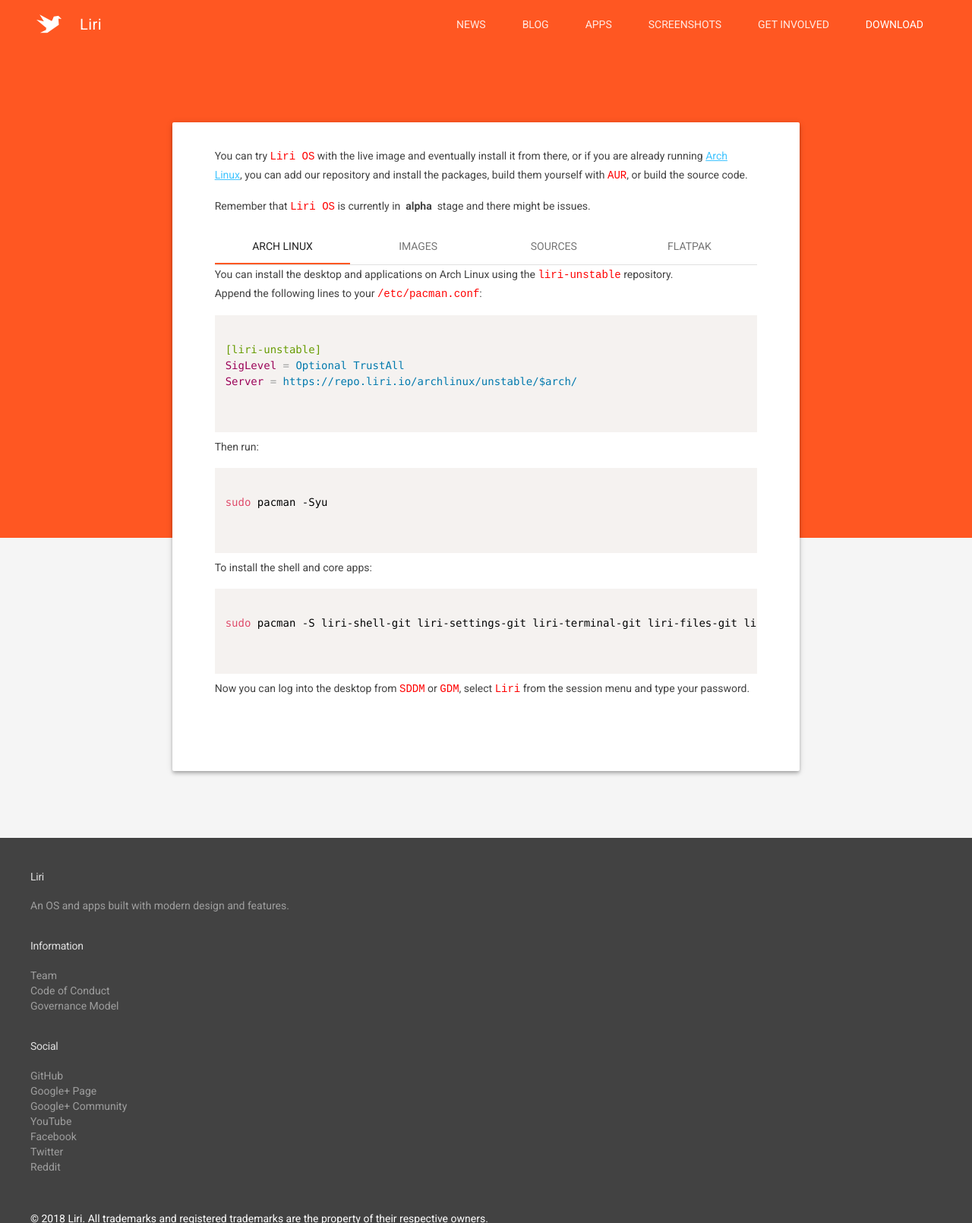
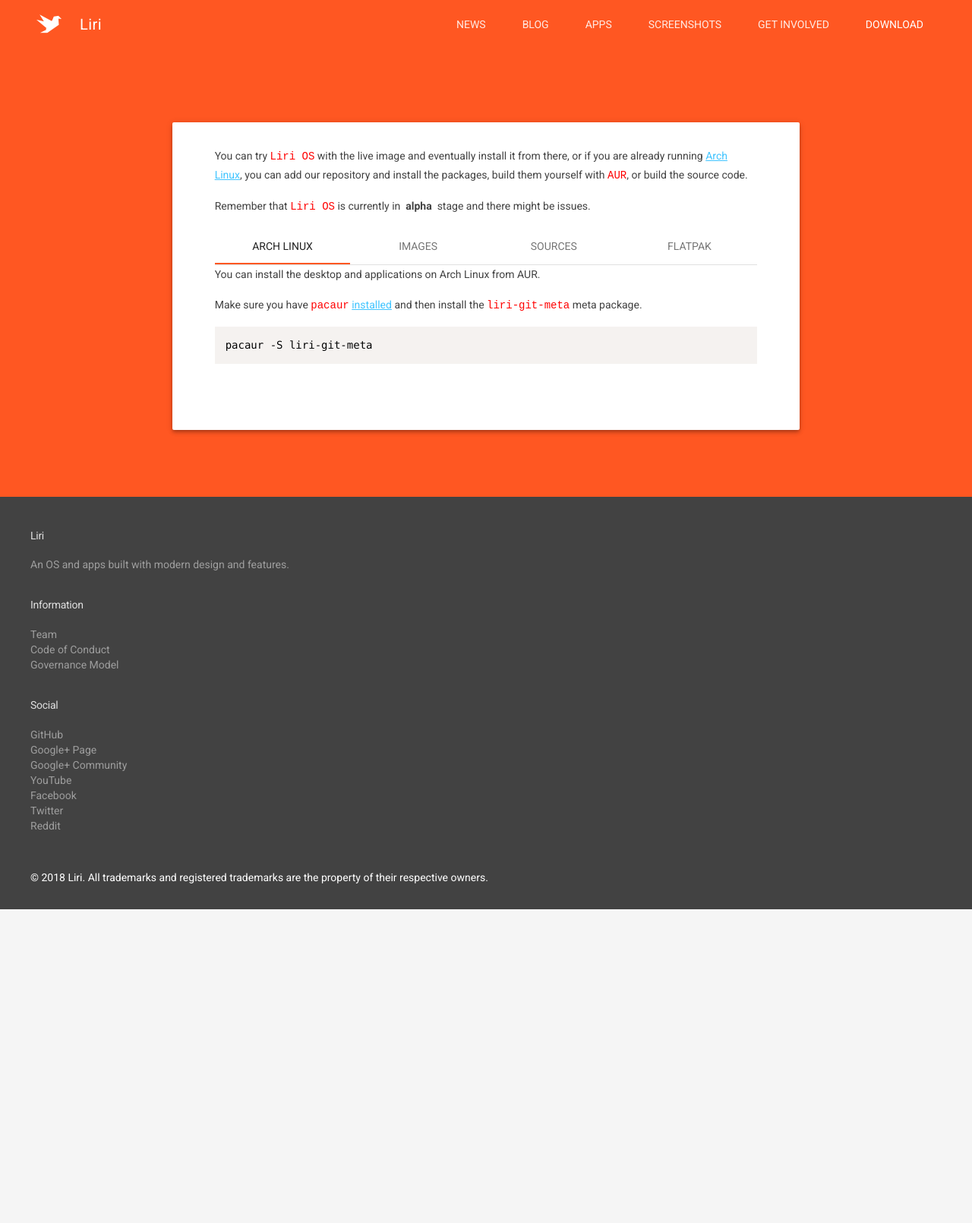
Before and after one commit to lirios/lirios.github.io, a Jekyll site: the page built from download/index.html, in a window 1280 px wide. Shown: the whole page at 76% size. Built offline with Jekyll 4.4.1, drawn with Linux system fonts in a browser that asks for light colours; nearby versions of some CDN libraries; some web fonts are replaced; library files that are not in the unit come from our copies.

Commit message:
Update Arch Linux instructions

```diff
--- a/download/index.html
+++ b/download/index.html
@@ -32,6 +32,15 @@
 
   <div class="mdl-tabs__panel is-active" id="archlinux-panel">
     <p>
+      You can install the desktop and applications on Arch Linux from AUR.
+    </p>
+    <p>
+      Make sure you have <code>pacaur</code> <a href="https://www.ostechnix.com/install-pacaur-arch-linux/" target="_blank">installed</a>
+      and then install the <code>liri-git-meta</code> meta package.
+    </p>
+    <pre><code class="language-bash">pacaur -S liri-git-meta</code></pre>
+<!--
+    <p>
       You can install the desktop and applications on Arch Linux using the <code>liri-unstable</code> repository.<br>
       Append the following lines to your <code>/etc/pacman.conf</code>:
     </p>
@@ -62,6 +71,7 @@
       Now you can log into the desktop from <code>SDDM</code> or <code>GDM</code>, select <code>Liri</code> from the session
       menu and type your password.
     </p>
+-->
   </div>
   <div class="mdl-tabs__panel" id="iso-panel">
     <h5>Download</h5>
```
